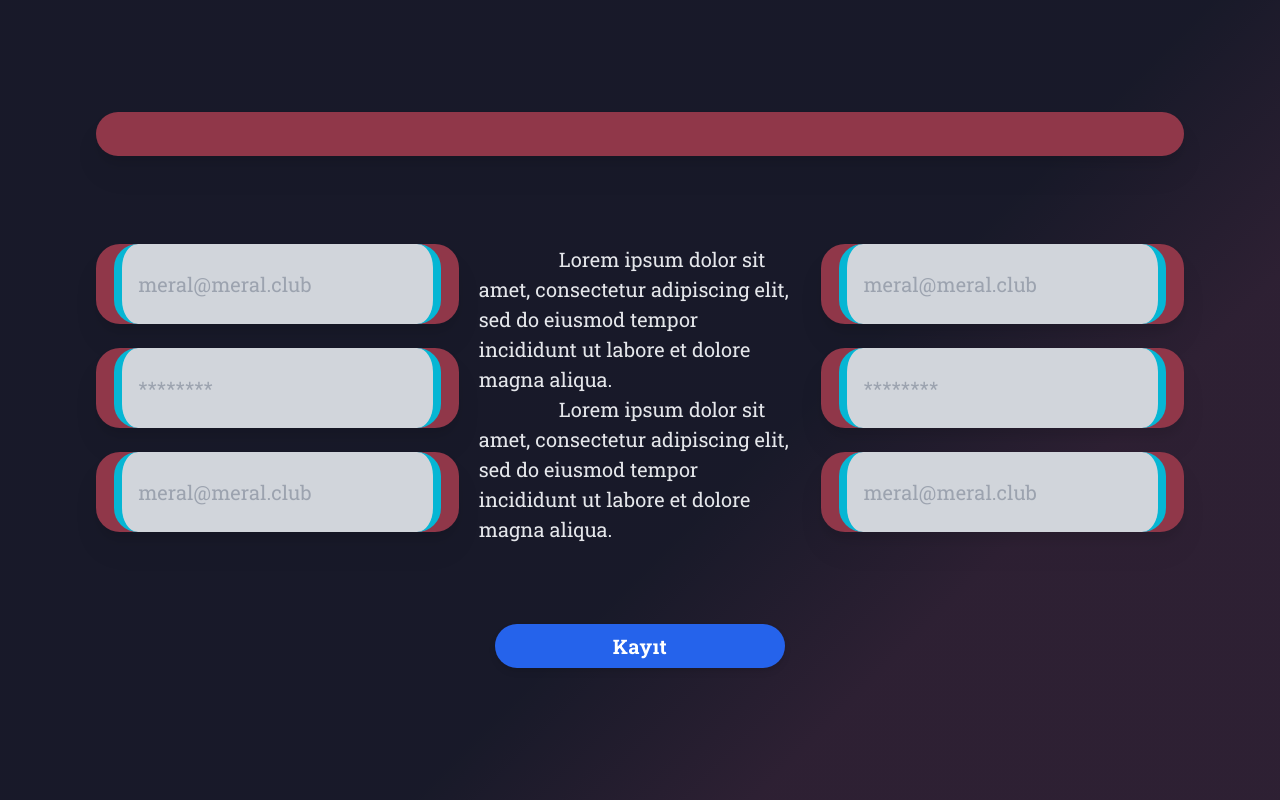
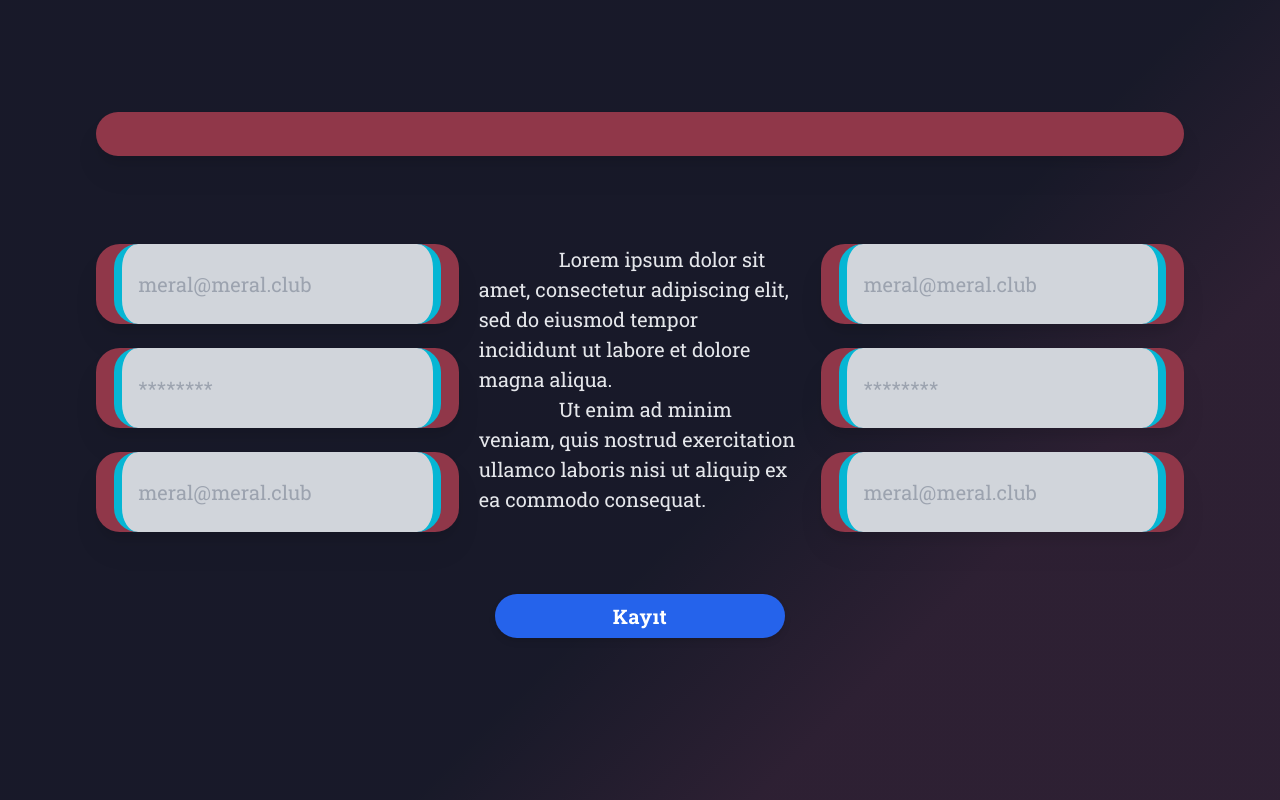
Before and after one commit to xdivayze/meralcord-og, a React (Create React App) app in the folder frontend/: page /register in a window 1280 px wide. Built offline with nearby package versions, Linux system fonts and the light colour scheme.

Commit message:
added register

```diff
--- a/frontend/src/Components/Register/Register.tsx
+++ b/frontend/src/Components/Register/Register.tsx
@@ -5,8 +5,8 @@ import { SubmitButton } from "../Home/SubmitButton"
 const TextSpace = () => {
   return (
     <div className="font-roboto-slab text-gray-200 md:text-xl text-base text-left ml-5 mr-5 mt-6" >
-      <p className="indent-20">     Lorem ipsum dolor sit amet, consectetur adipiscing elit, sed do eiusmod tempor incididunt ut labore et dolore magna aliqua. </p>
-      <p className="indent-20">     Lorem ipsum dolor sit amet, consectetur adipiscing elit, sed do eiusmod tempor incididunt ut labore et dolore magna aliqua. </p>
+      <p className="indent-20">Lorem ipsum dolor sit amet, consectetur adipiscing elit, sed do eiusmod tempor incididunt ut labore et dolore magna aliqua. </p>
+      <p className="indent-20">Ut enim ad minim veniam, quis nostrud exercitation ullamco laboris nisi ut aliquip ex ea commodo consequat.</p>
 
     </div>
   )
```
